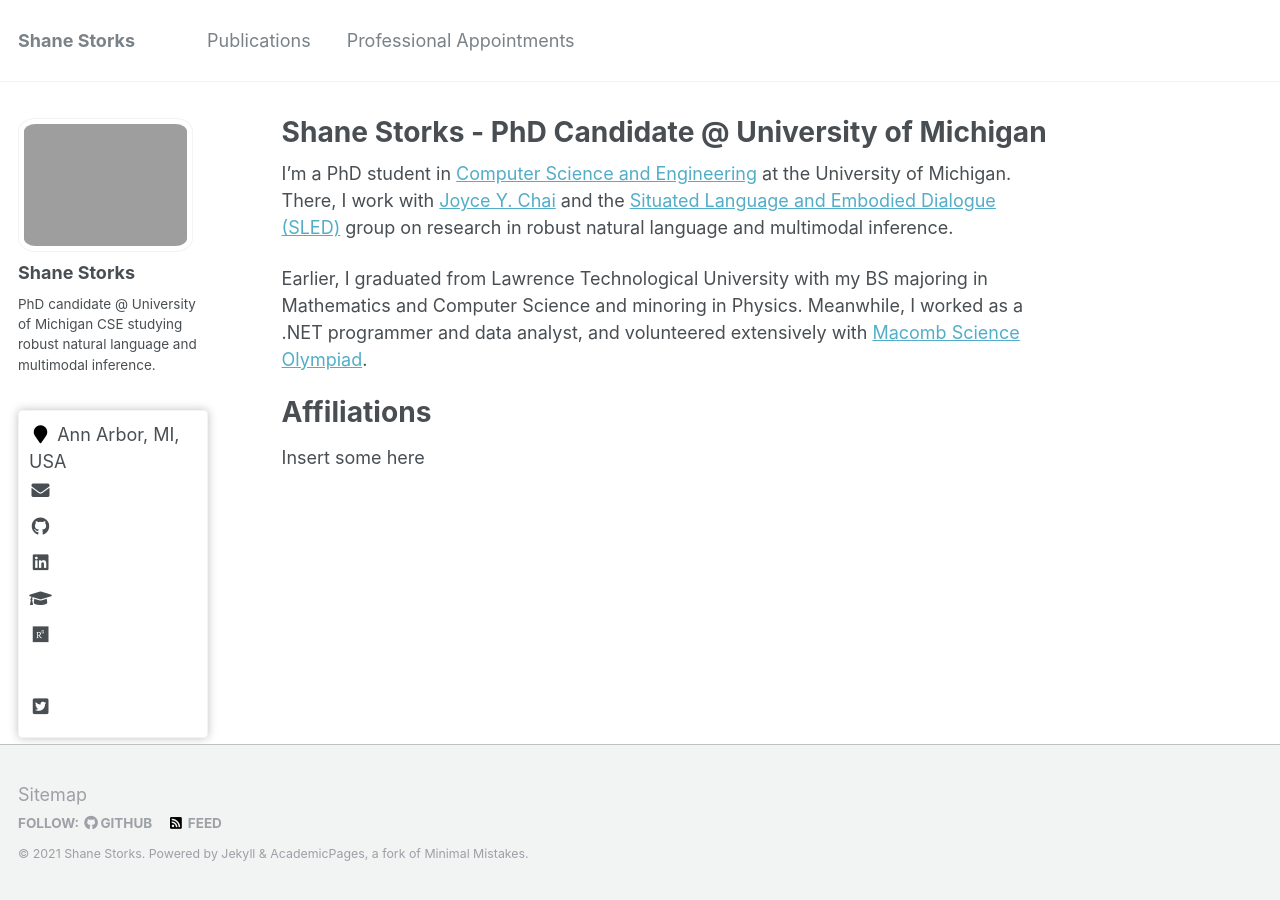
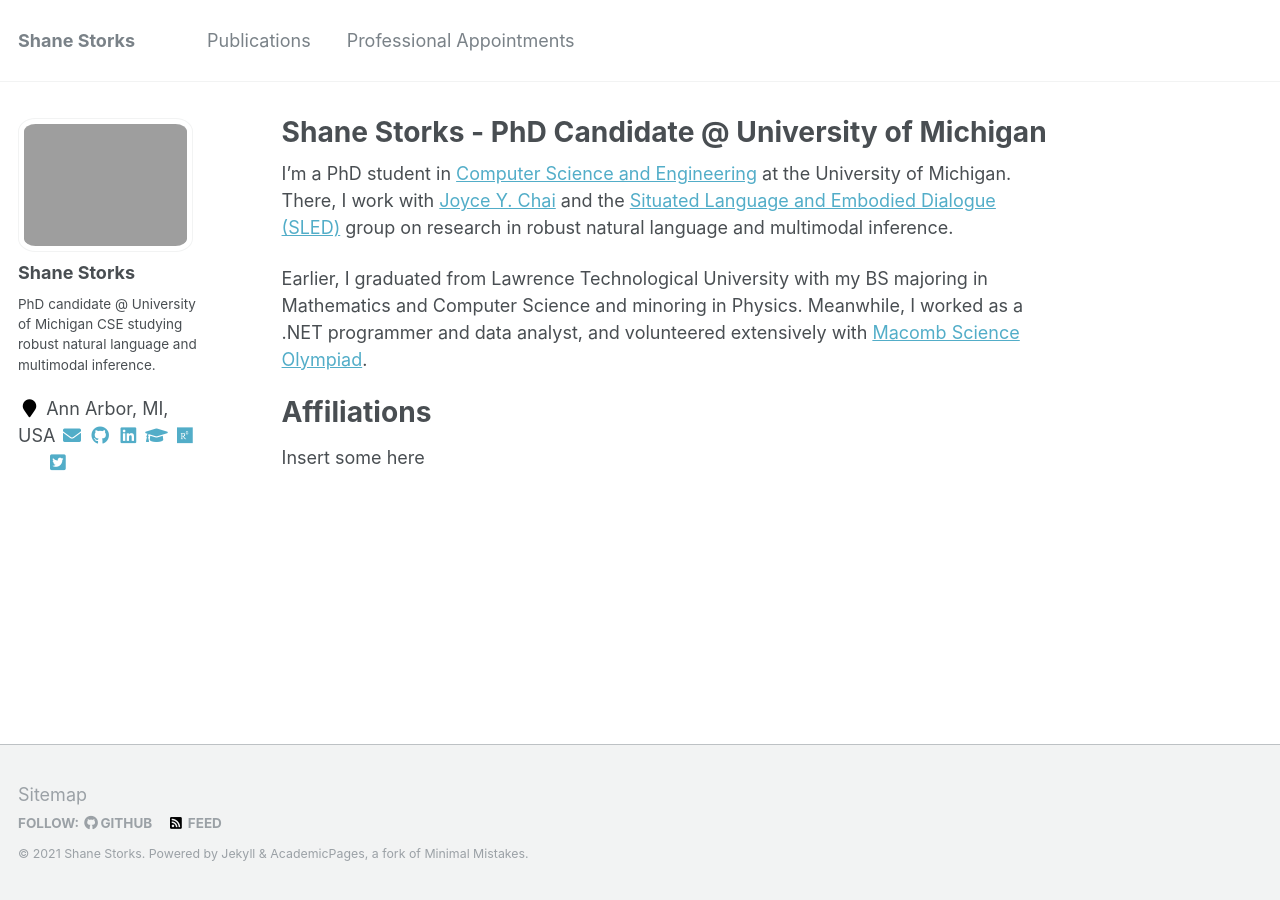
Before and after one commit to shanestorks/shanestorks.github.io, a Jekyll site: the page built from _pages/about.md, in a window 1280 px wide. Built offline with Jekyll 4.4.1, drawn with Linux system fonts in a browser that asks for light colours.

Commit message:
Sidebar changes

```diff
--- a/_includes/author-profile.html
+++ b/_includes/author-profile.html
@@ -23,7 +23,7 @@
     <button class="btn btn--inverse">Follow</button>
     <!-- <ul class="author__urls social-icons">
       <li> -->
-    <div class="author__urls social-icons">
+    <div class="social-icons">
       {% if author.location %}
         <i class="fa fa-fw fa-map-marker" aria-hidden="true"></i> {{ author.location }}
       {% endif %}
--- a/_sass/_sidebar.scss
+++ b/_sass/_sidebar.scss
@@ -173,49 +173,49 @@
   box-shadow: 0 0 10px rgba(#000, 0.25);
   cursor: default;
 
-  // @include breakpoint($large) {
-  //   display: block;
-  //   position: relative;
-  //   margin: 0;
-  //   padding: 0;
-  //   border: 0;
-  //   background: transparent;
-  //   box-shadow: none;
-  // }
+  @include breakpoint($large) {
+    display: block;
+    position: relative;
+    margin: 0;
+    padding: 0;
+    border: 0;
+    background: transparent;
+    box-shadow: none;
+  }
 
-  // &:before {
-  //   display: block;
-  //   content: "";
-  //   position: absolute;
-  //   top: -11px;
-  //   left: calc(50% - 10px);
-  //   width: 0;
-  //   border-style: solid;
-  //   border-width: 0 10px 10px;
-  //   border-color: $border-color transparent;
-  //   z-index: 0;
+  &:before {
+    display: block;
+    content: "";
+    position: absolute;
+    top: -11px;
+    left: calc(50% - 10px);
+    width: 0;
+    border-style: solid;
+    border-width: 0 10px 10px;
+    border-color: $border-color transparent;
+    z-index: 0;
 
-  //   @include breakpoint($large) {
-  //     display: none;
-  //   }
-  // }
+    @include breakpoint($large) {
+      display: none;
+    }
+  }
 
-  // &:after {
-  //   display: block;
-  //   content: "";
-  //   position: absolute;
-  //   top: -10px;
-  //   left: calc(50% - 10px);
-  //   width: 0;
-  //   border-style: solid;
-  //   border-width: 0 10px 10px;
-  //   border-color: #fff transparent;
-  //   z-index: 1;
+  &:after {
+    display: block;
+    content: "";
+    position: absolute;
+    top: -10px;
+    left: calc(50% - 10px);
+    width: 0;
+    border-style: solid;
+    border-width: 0 10px 10px;
+    border-color: #fff transparent;
+    z-index: 1;
 
-  //   @include breakpoint($large) {
-  //     display: none;
-  //   }
-  // }
+    @include breakpoint($large) {
+      display: none;
+    }
+  }
 
   li {
     white-space: nowrap;
```
